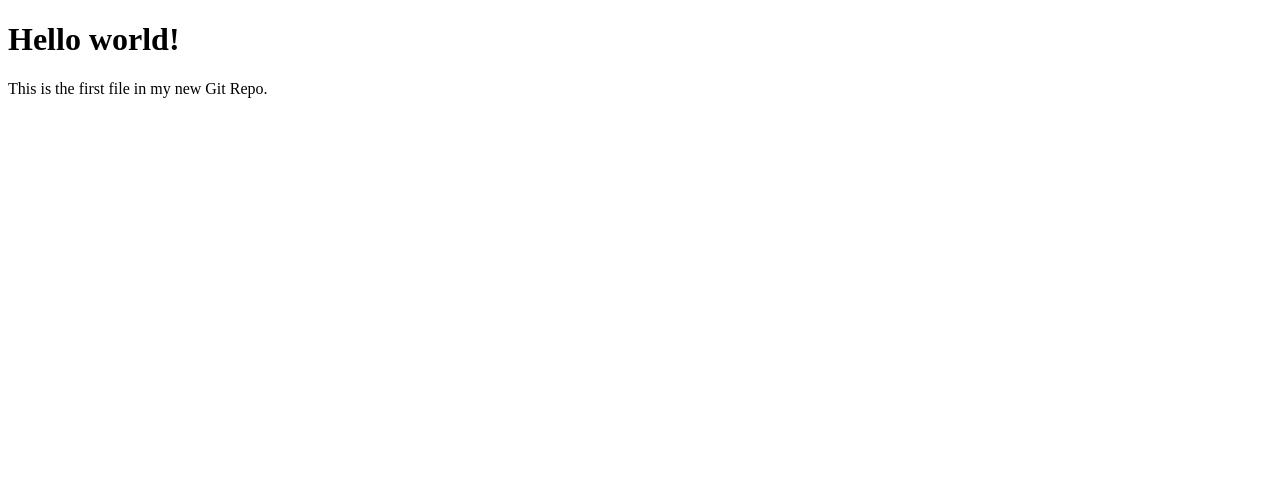
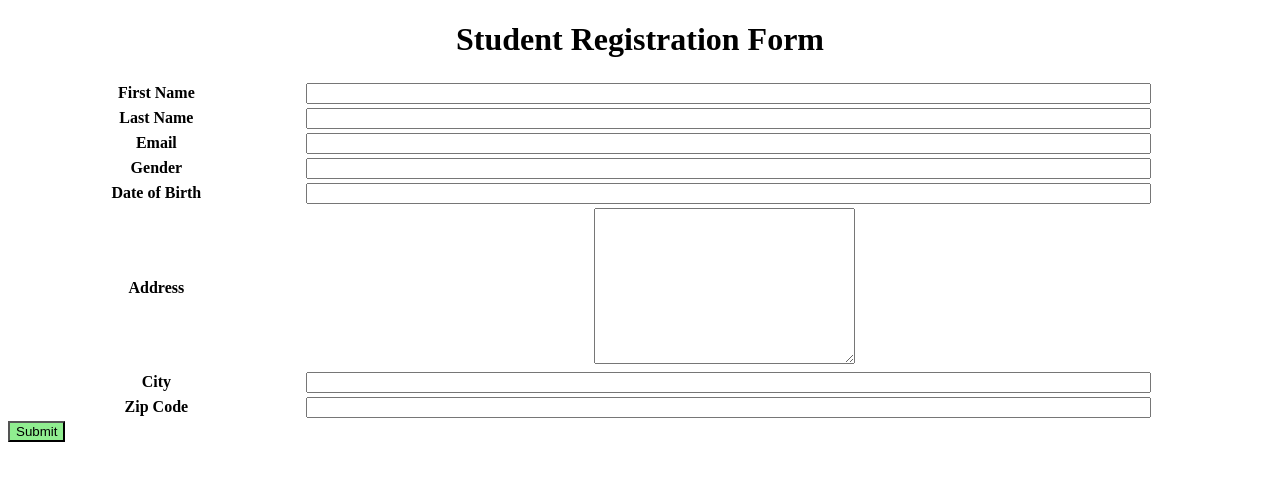
Before and after one commit to dlramos1031/web-systems-technologies, a plain HTML site: page index.html in a window 1280 px wide. Drawn offline with Linux system fonts and the light colour scheme.

Commit message:
Created a life changing change in the index.html file :D

```diff
--- a/index.html
+++ b/index.html
@@ -1,12 +1,51 @@
 <!DOCTYPE html>
 <html>
-<head>
-<title>Dave Lester Ramos</title>
-</head>
-<body>
-
-<h1>Hello world!</h1>
-<p>This is the first file in my new Git Repo.</p>
-
-</body>
+    <head>
+    <title>Dave Lester Ramos</title>
+    </head>
+    <body>
+        <h1 style="text-align: center;">Student Registration Form</h1>
+        <table style="width:90%;">
+            <tr>
+              <th>First Name</th>
+              <th><input type="", style="width:100%"></th>
+            </tr>
+            <tr>
+                <th>Last Name</th>
+                <th><input type="", style="width:100%"></th>
+              </tr>
+            </tr>
+            <tr>
+                <th>Email</th>
+                <th><input type="", style="width:100%"></th>
+              </tr>
+            </tr>
+            <tr>
+                <th>Gender</th>
+                <th><input type="", style="width:100%"></th>
+              </tr>
+            </tr>
+            <tr>
+                <th>Date of Birth</th>
+                <th><input type="", style="width:100%"></th>
+              </tr>
+            </tr>
+            <tr>
+                <th>Address</th>
+                <th><textarea name="" id="" cols="30" rows="10"></textarea></th>
+              </tr>
+            </tr>
+            <tr>
+                <th>City</th>
+                <th><input type="", style="width:100%"></th>
+              </tr>
+            </tr>
+            <tr>
+                <th>Zip Code</th>
+                <th><input type="", style="width:100%"></th>
+              </tr>
+            </tr>
+          </table>
+          <button type="button" style="background-color: lightgreen; position: relative;">Submit</button>
+    </body>
 </html>
```
